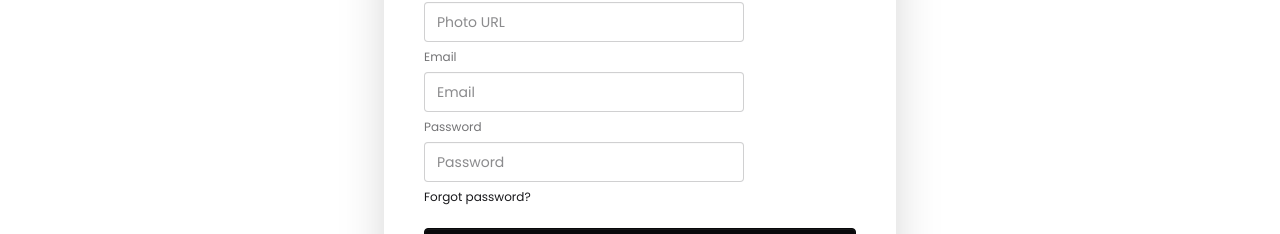
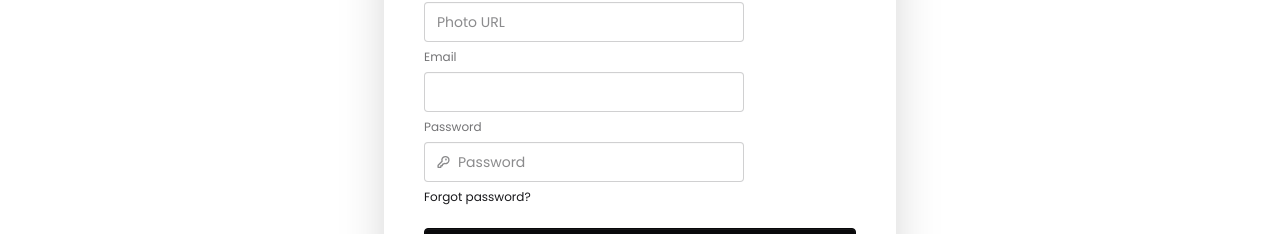
Before and after one commit to Srabonti721/App-Store, a React (Vite) app: page /authLayout/register in a window 1280 px wide. Shown: the part 286-520 px from the top of the page. Built offline with nearby package versions, Linux system fonts and the light colour scheme; no server answers.

Commit message:
added firebase, and context

```diff
--- a/package.json
+++ b/package.json
@@ -11,6 +11,7 @@
   },
   "dependencies": {
     "@tailwindcss/vite": "^4.3.2",
+    "firebase": "^12.16.0",
     "react": "^19.2.7",
     "react-dom": "^19.2.7",
     "react-icons": "^5.7.0",
--- a/src/Authentication/forms/Register.jsx
+++ b/src/Authentication/forms/Register.jsx
@@ -2,11 +2,13 @@
 import { Link } from 'react-router';
 
 const Register = () => {
-    	const handleRegister = e =>{
+    const handleRegister = e => {
         e.preventDefault();
+        const name = e.target.name.value;
+        const photo = e.target.photo.value;
         const email = e.target.email.value;
         const password = e.target.password.value;
-		console.log(email, password);
+        console.log(name, photo, email, password);
 
     }
     return (
@@ -19,9 +21,38 @@
                     <label className="label">Your Photo URL</label>
                     <input name='photo' type="text" className="input" placeholder="Photo URL" required />
                     <label className="label">Email</label>
-          <input name='email' type="email" className="input" placeholder="Email" required />
+                    <input name='email' type="email" className="input" placeholder="" required />
+                    {/* password */}
                     <label className="label">Password</label>
-          <input name='password' type="password" className="input" placeholder="Password" required />
+                    <label className="input validator">
+                        <svg className="h-[1em] opacity-50" xmlns="http://www.w3.org/2000/svg" viewBox="0 0 24 24">
+                            <g
+                                strokeLinejoin="round"
+                                strokeLinecap="round"
+                                strokeWidth="2.5"
+                                fill="none"
+                                stroke="currentColor"
+                            >
+                                <path
+                                    d="M2.586 17.414A2 2 0 0 0 2 18.828V21a1 1 0 0 0 1 1h3a1 1 0 0 0 1-1v-1a1 1 0 0 1 1-1h1a1 1 0 0 0 1-1v-1a1 1 0 0 1 1-1h.172a2 2 0 0 0 1.414-.586l.814-.814a6.5 6.5 0 1 0-4-4z"
+                                ></path>
+                                <circle cx="16.5" cy="7.5" r=".5" fill="currentColor"></circle>
+                            </g>
+                        </svg>
+                        <input
+                            name='password'
+                            type="password"
+                            required
+                            placeholder="Password"
+                            minLength="8"
+                            pattern="(?=.*\d)(?=.*[a-z])(?=.*[A-Z]).{8,}"
+                            title="Must be more than 8 characters, including number, lowercase letter, uppercase letter"
+                        />
+                    </label>
+                    <p className="validator-hint hidden">
+                        Must be more than 8 characters, including
+                        <br />At least one number <br />At least one lowercase letter <br />At least one uppercase letter
+                    </p>
                     <div><a className="link link-hover">Forgot password?</a></div>
                     <button className="btn btn-neutral mt-4">Register</button>
                 </form>
--- a/src/Components/HomePageComponents/CategoryCard.jsx
+++ b/src/Components/HomePageComponents/CategoryCard.jsx
@@ -2,7 +2,6 @@
 import { Link } from 'react-router';
 
 const CategoryCard = ({Categories}) => {
-    console.log(Categories.id);
 
     return (
         <div>
--- a/src/Components/Navbar.jsx
+++ b/src/Components/Navbar.jsx
@@ -1,8 +1,12 @@
-import React from 'react';
+import React, { use } from 'react';
 import { NavLink } from 'react-router';
 import iPhone from "../assets/iphone 17 pro.jpeg"
+import { AuthContext } from '../Context/AuthProvider';
 
 const Navbar = () => {
+  const userInfo= use(AuthContext);
+  console.log(userInfo);
+
   const links = <>
     <NavLink className='mr-10' to='/'>Home</NavLink>
     <NavLink className='mr-10' to={'/apps'}>Apps</NavLink>
--- /dev/null
+++ b/src/Context/AuthProvider.jsx
@@ -0,0 +1,13 @@
+import React, { createContext } from 'react';
+
+export const AuthContext = createContext();
+
+const AuthProvider = ({children}) => {
+
+const userInfo = {
+    email:"mona@tona.com"
+}
+
+    return <AuthContext value={userInfo} >{children}</AuthContext>
+}
+export default AuthProvider;
--- /dev/null
+++ b/src/firebase/firebase.init.js
@@ -0,0 +1,21 @@
+// Import the functions you need from the SDKs you need
+import { initializeApp } from "firebase/app";
+import { getAuth } from "firebase/auth";
+// TODO: Add SDKs for Firebase products that you want to use
+// https://firebase.google.com/docs/web/setup#available-libraries
+
+// Your web app's Firebase configuration
+const firebaseConfig = {
+  apiKey: "AIzaSyB6j73mRz6durMb8YCOR4bOOduYFp8k0B8",
+  authDomain: "app-store-4bd83.firebaseapp.com",
+  projectId: "app-store-4bd83",
+  storageBucket: "app-store-4bd83.firebasestorage.app",
+  messagingSenderId: "15658675281",
+  appId: "1:15658675281:web:d2c73bf6feb6310a4f9c70"
+};
+
+// Initialize Firebase
+const app = initializeApp(firebaseConfig);
+
+// Initialize Firebase Authentication and get a reference to the service
+export const auth = getAuth(app);
--- a/src/main.jsx
+++ b/src/main.jsx
@@ -3,10 +3,13 @@
 import './index.css'
 import router from './Router/Router'
 import { RouterProvider } from 'react-router'
+import AuthProvider from './Context/AuthProvider'
 
 
 createRoot(document.getElementById('root')).render(
   <StrictMode>
- <RouterProvider router={router} />,
+    <AuthProvider>
+      <RouterProvider router={router} />,
+    </AuthProvider>
   </StrictMode>,
 )
```
Also changed, not shown: 1 other file (tests, documents, lock files or other folders). Lines whose indentation alone changed are shown as unchanged.
